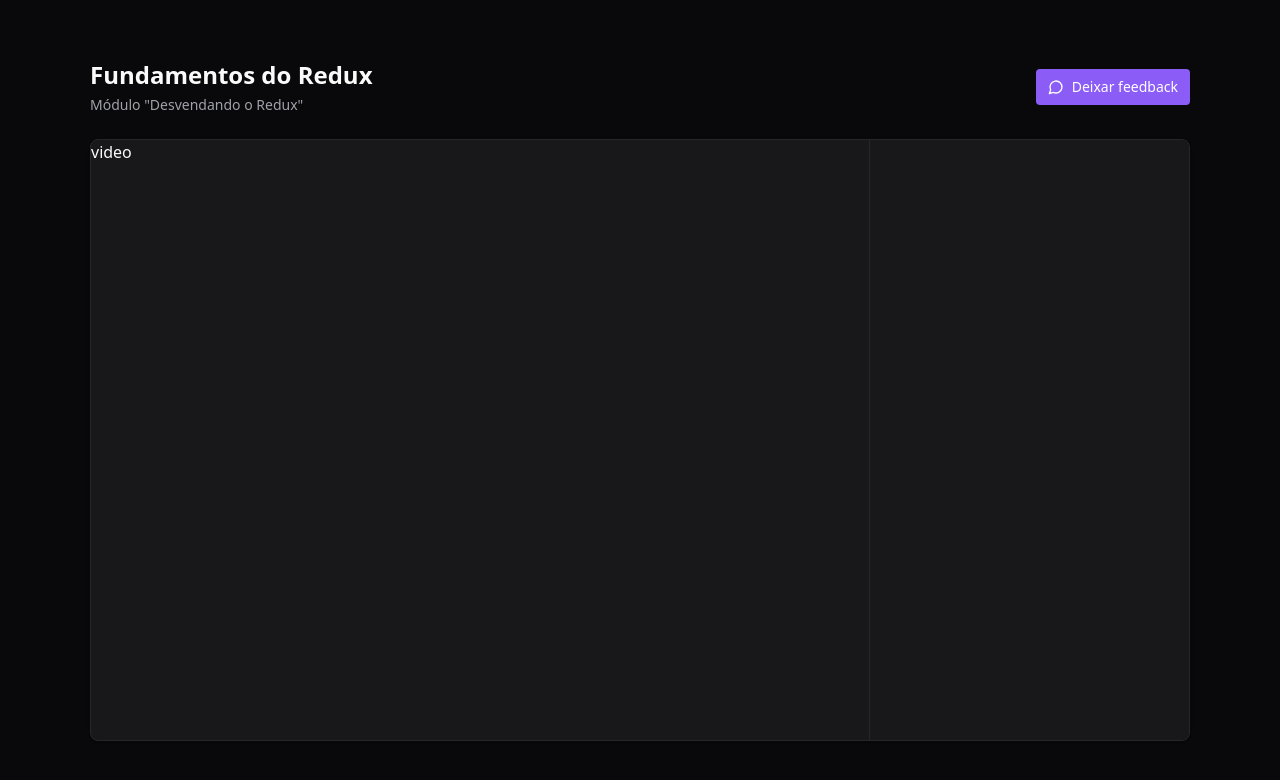
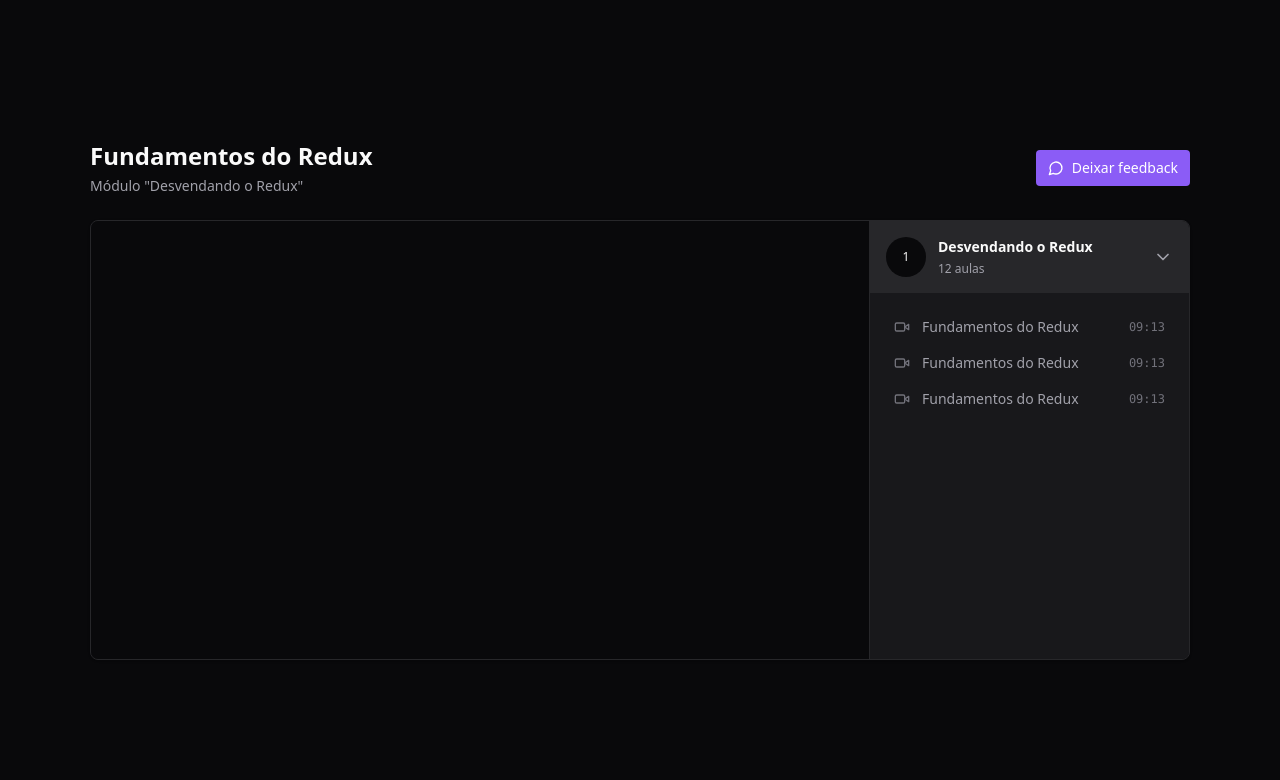
Before and after one commit to GuilhermeFRocha/video-platform, a React (Vite) app: page / in a window 1280 px wide. Shown: the top 780 px of the page. Built offline with nearby package versions, Linux system fonts and the light colour scheme.

Commit message:
create react player

```diff
--- a/package.json
+++ b/package.json
@@ -14,6 +14,7 @@
     "lucide-react": "^0.297.0",
     "react": "^18.2.0",
     "react-dom": "^18.2.0",
+    "react-player": "^2.14.0",
     "react-redux": "^9.0.4"
   },
   "devDependencies": {
--- a/src/pages/Player.tsx
+++ b/src/pages/Player.tsx
@@ -1,4 +1,5 @@
-import { MessageCircle } from "lucide-react";
+import { ChevronDown, MessageCircle, Video } from "lucide-react";
+import ReactPlayer from "react-player";
 
 export function Player() {
   return (
@@ -20,8 +21,58 @@
         </div>
 
         <main className="relative flex overflow-hidden rounded-lg border border-zinc-800 bg-zinc-900 shadow">
-          <div className="flex-1">video</div>
-          <aside className="w-80 border-l border-zinc-800 bg-zinc-900 h-[600px]"></aside>
+          <div className="flex-1">
+            <div className="w-full bg-zinc-950 aspect-video ">
+              <ReactPlayer
+                width="100%"
+                height="100%"
+                controls
+                url="https://www.youtube.com/watch?v=G1ONiiK1ZKs"
+              />
+            </div>
+          </div>
+          <aside className="w-80 border-l border-zinc-800 bg-zinc-900">
+            <div>
+              <button className="flex w-full items-center gap-3 bg-zinc-800 p-4">
+                <div className="flex h-10 w-10 rounded-full items-center justify-center bg-zinc-950 text-xs">
+                  1
+                </div>
+
+                <div className="flex flex-col gap-1 text-left">
+                  <strong className="text-sm">Desvendando o Redux</strong>
+                  <span className="text-xs text-zinc-400">12 aulas</span>
+                </div>
+
+                <ChevronDown className="w-5 h-5 ml-auto text-zinc-400" />
+              </button>
+
+              <nav className="relative flex flex-col gap-4 p-6">
+                <button className="flex items-center gap-3 text-sm text-zinc-400">
+                  <Video className="w-4 h-4 text-zinc-500" />
+                  <span>Fundamentos do Redux</span>
+                  <span className="ml-auto font-mono text-xs text-zinc-500">
+                    09:13
+                  </span>
+                </button>
+
+                <button className="flex items-center gap-3 text-sm text-zinc-400">
+                  <Video className="w-4 h-4 text-zinc-500" />
+                  <span>Fundamentos do Redux</span>
+                  <span className="ml-auto font-mono text-xs text-zinc-500">
+                    09:13
+                  </span>
+                </button>
+
+                <button className="flex items-center gap-3 text-sm text-zinc-400">
+                  <Video className="w-4 h-4 text-zinc-500" />
+                  <span>Fundamentos do Redux</span>
+                  <span className="ml-auto font-mono text-xs text-zinc-500">
+                    09:13
+                  </span>
+                </button>
+              </nav>
+            </div>
+          </aside>
         </main>
       </div>
     </div>
```
Also changed, not shown: 1 other file (tests, documents, lock files or other folders).
